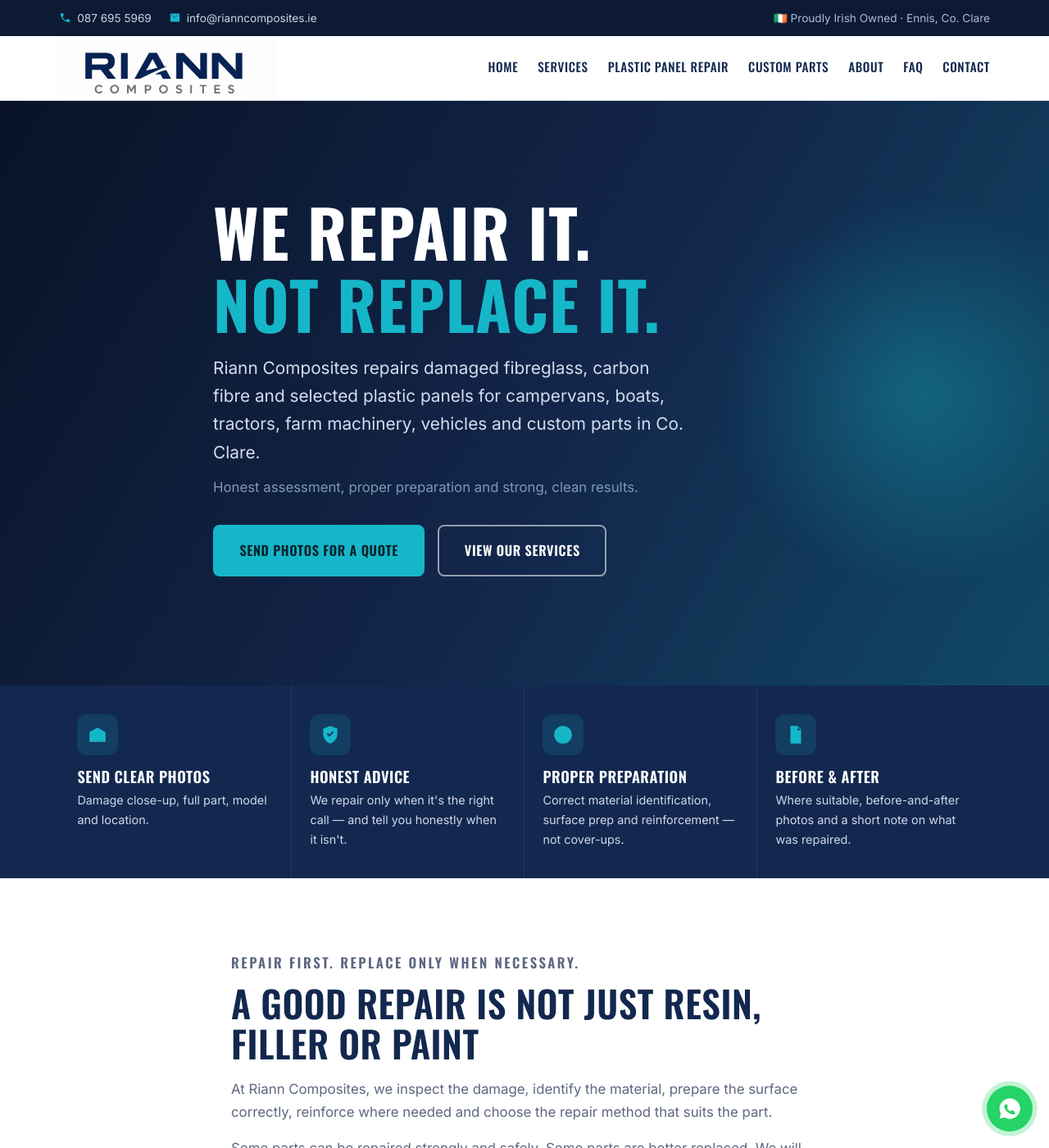
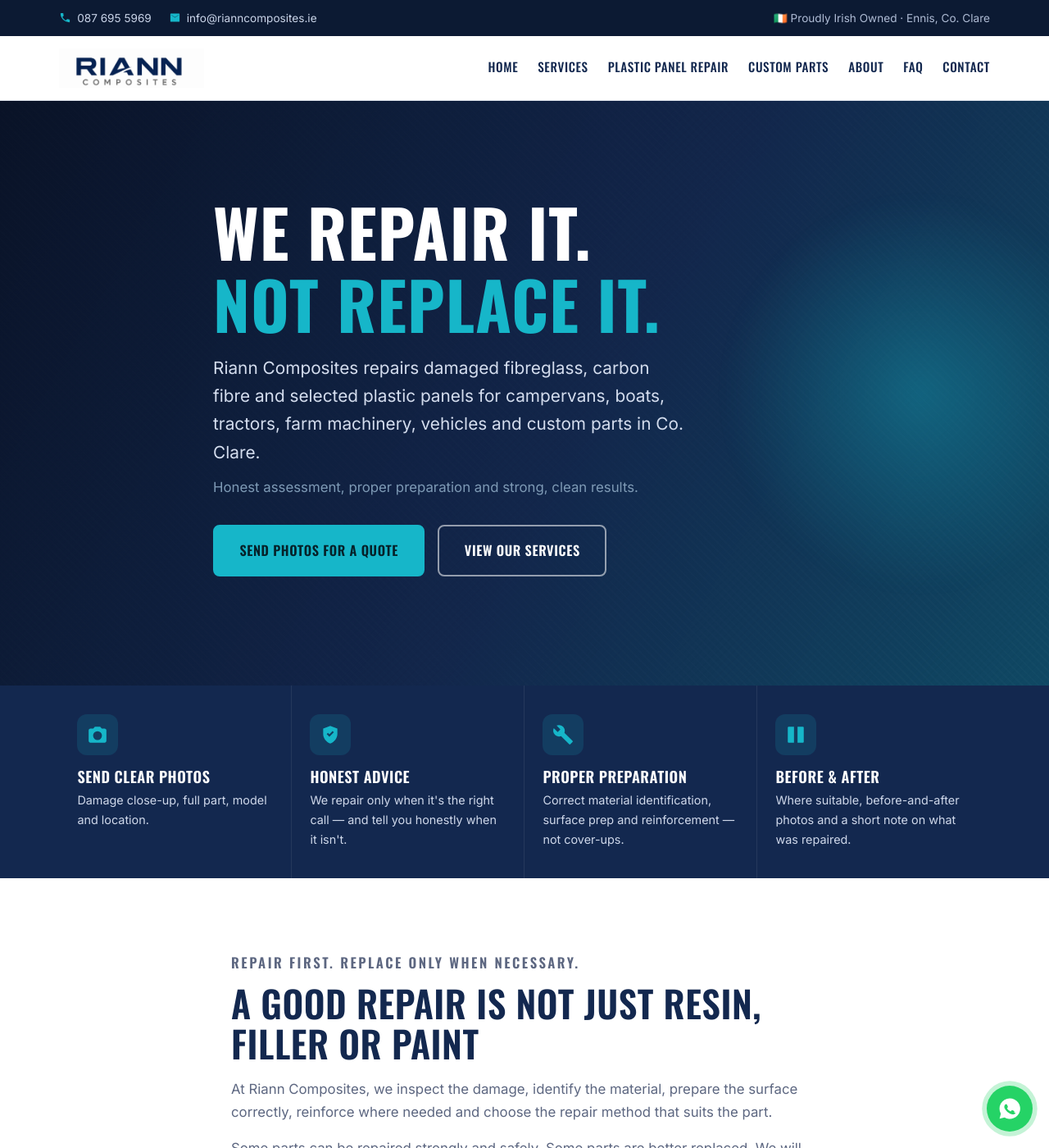
Before and after one commit to rgksugan/rianncomposites.ie, a Jekyll site: the page built from index.html, in a window 1280 px wide and 1400 px high. Shown: the whole window at 82% size. Built offline with Jekyll 4.4.1, drawn with Linux system fonts in a browser that asks for light colours.

Commit message:
Replace logo, resize to 48px; update promise icons (camera, wrench, split-panel)
Co-Authored-By: Claude Sonnet 4.6 <noreply@anthropic.com>

```diff
--- a/assets/css/style.css
+++ b/assets/css/style.css
@@ -101,7 +101,7 @@ ul { margin: 0; padding: 0; list-style: none; }
 }
 .site-header.is-stuck { box-shadow: 0 6px 24px -12px rgba(13,30,64,.4); }
 .site-header__inner { display: flex; align-items: center; justify-content: space-between; min-height: 78px; gap: 1rem; }
-.brand__logo { height: 72px; width: auto; }
+.brand__logo { height: 48px; width: auto; }
 
 .primary-nav { display: flex; align-items: center; gap: 1.6rem; }
 .primary-nav ul { display: flex; gap: 1.5rem; }
--- a/index.html
+++ b/index.html
@@ -30,7 +30,7 @@ description: >-
 <section class="promises">
   <div class="container promises__grid">
     <div class="promise">
-      <span class="promise__ico"><svg viewBox="0 0 24 24"><path d="M3 9l9-5 9 5v11H3zm5 4h8v5H8z"/></svg></span>
+      <span class="promise__ico"><svg viewBox="0 0 24 24"><path d="M20 5h-3.17L15 3H9L7.17 5H4C2.9 5 2 5.9 2 7v12c0 1.1.9 2 2 2h16c1.1 0 2-.9 2-2V7c0-1.1-.9-2-2-2zm-8 13a5 5 0 1 1 0-10 5 5 0 0 1 0 10z"/></svg></span>
       <h3>Send Clear Photos</h3>
       <p>Damage close-up, full part, model and location.</p>
     </div>
@@ -40,12 +40,12 @@ description: >-
       <p>We repair only when it's the right call — and tell you honestly when it isn't.</p>
     </div>
     <div class="promise">
-      <span class="promise__ico"><svg viewBox="0 0 24 24"><path d="M12 2a10 10 0 1 0 0 20 10 10 0 0 0 0-20zm1 5h-2v6l5 3 1-1.7-4-2.3z"/></svg></span>
+      <span class="promise__ico"><svg viewBox="0 0 24 24"><path d="M22.7 19l-9.1-9.1c.9-2.3.4-5-1.5-6.9-2-2-5-2.4-7.4-1.3L9 6 6 9 1.6 4.7C.4 7.1.9 10.1 2.9 12.1c1.9 1.9 4.6 2.4 6.9 1.5l9.1 9.1c.4.4 1 .4 1.4 0l2.3-2.3c.5-.4.5-1.1.1-1.4z"/></svg></span>
       <h3>Proper Preparation</h3>
       <p>Correct material identification, surface prep and reinforcement — not cover-ups.</p>
     </div>
     <div class="promise">
-      <span class="promise__ico"><svg viewBox="0 0 24 24"><path d="M6 2h8l4 4v16H6zm8 1.5V7h3.5zM8 12h8v2H8zm0 4h8v2H8z"/></svg></span>
+      <span class="promise__ico"><svg viewBox="0 0 24 24"><path d="M10 3H4a1 1 0 0 0-1 1v16a1 1 0 0 0 1 1h6V3zm4 0v18h6a1 1 0 0 0 1-1V4a1 1 0 0 0-1-1h-6z"/></svg></span>
       <h3>Before &amp; After</h3>
       <p>Where suitable, before-and-after photos and a short note on what was repaired.</p>
     </div>
```
Also changed, not shown: .claude/launch.json.
